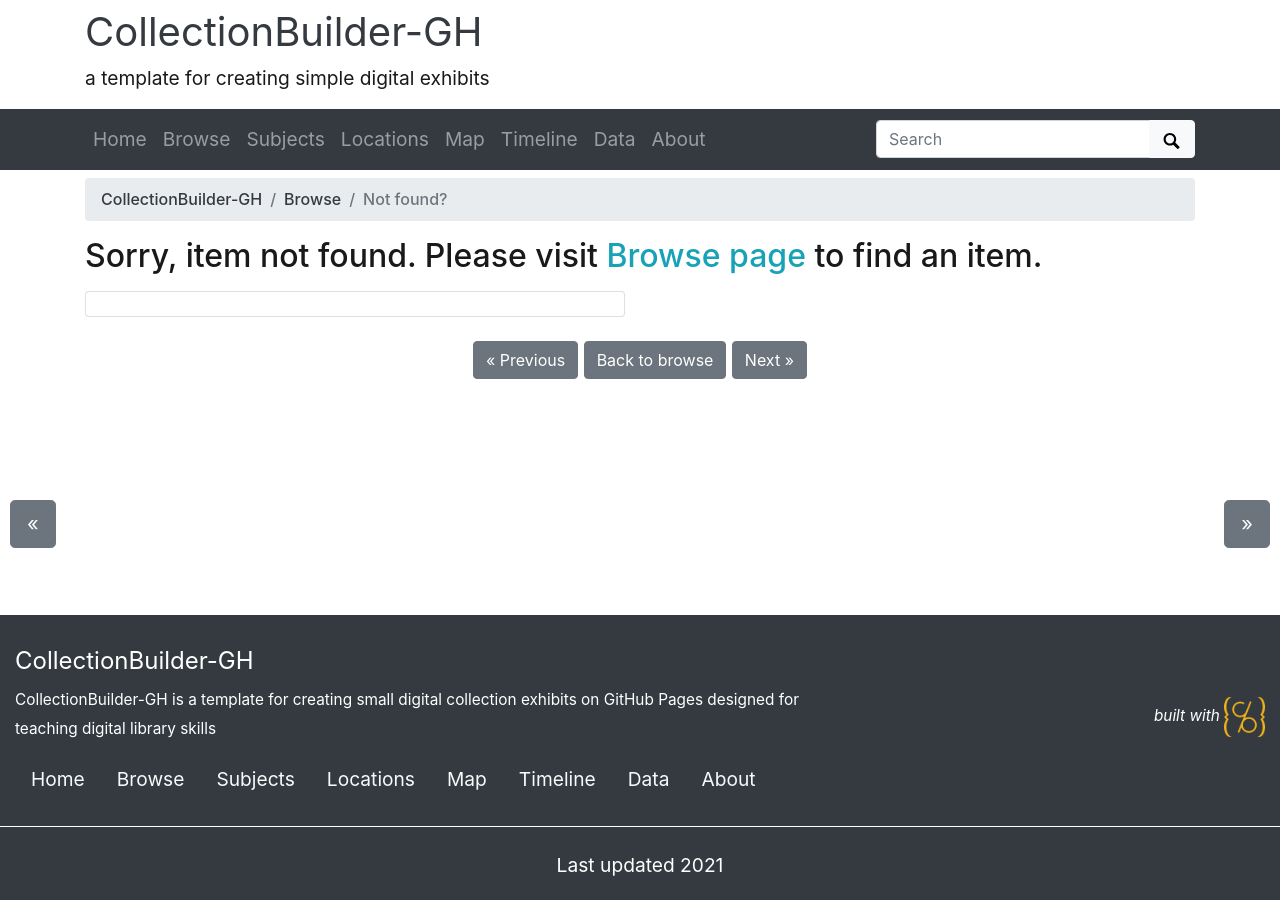
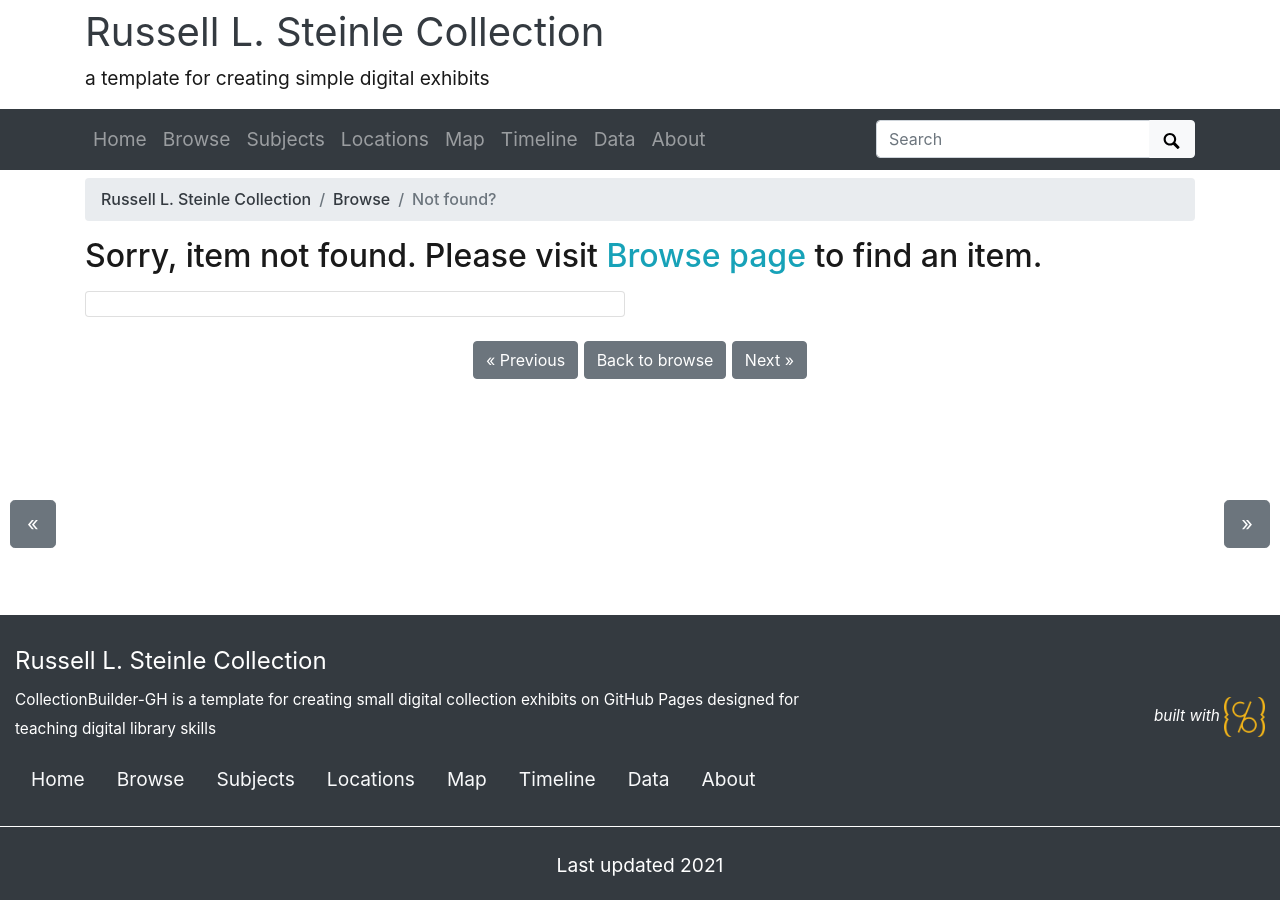
Before and after one commit to mialsteinle/russell-logan-steinle, a Jekyll site: the page built from pages/item.md, in a window 1280 px wide. Built offline with Jekyll 4.4.1, drawn with Linux system fonts in a browser that asks for light colours.

Commit message:
Update title

```diff
--- a/_config.yml
+++ b/_config.yml
@@ -20,14 +20,14 @@ source-code: https://github.com/CollectionBuilder/collectionbuilder-gh
 # SITE SETTINGS
 #
 # title of site appears in banner
-title: CollectionBuilder-GH
+title: Russell L. Steinle Collection
 # tagline, a short phrase that will appear throughout the site in the top banner
 tagline: a template for creating simple digital exhibits
 # description appears in meta tags and other locations
 # this description might appear in search result lists, keep around 160 characters max
 description: "CollectionBuilder-GH is a template for creating small digital collection exhibits on GitHub Pages designed for teaching digital library skills"
 # creator of the digital collection, to appear in meta tags; we typically use our GitHub usernames but feel free to just use your name
-author: CollectionBuilder
+author: mialsteinle
 
 ##########
 # COLLECTION SETTINGS
```
